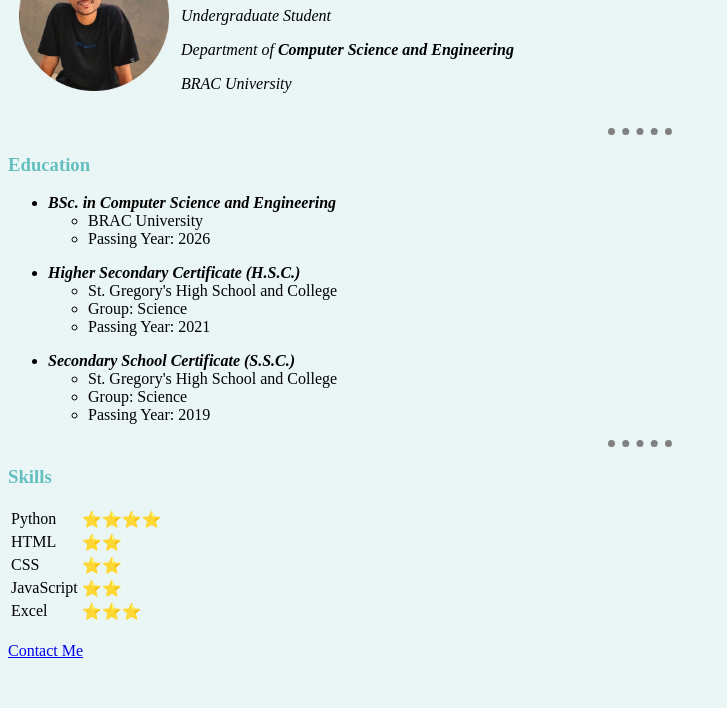
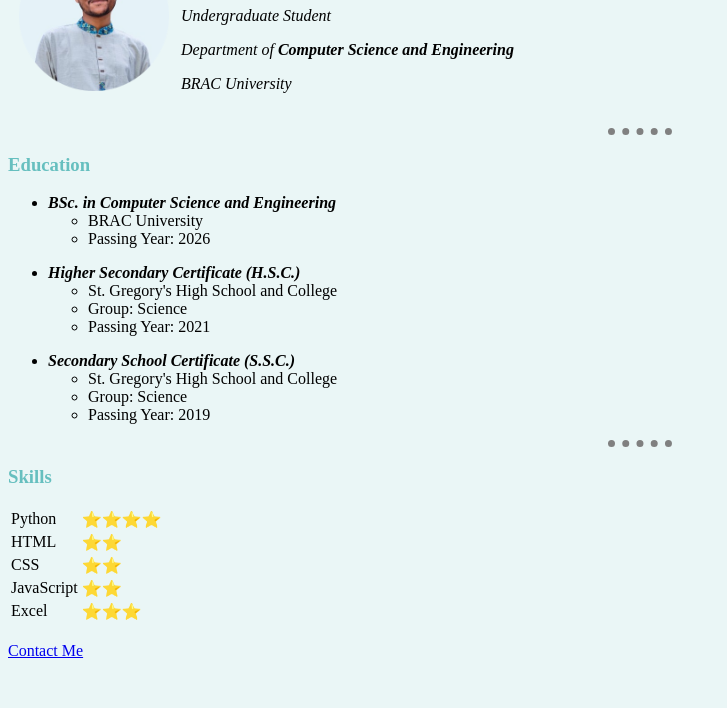
Before and after one commit to gregs484/cv, a plain HTML site: page index.html in a window 1280 px wide. Shown: the part 92-800 px from the top of the page, without its empty margins (0-727 px from the left). Drawn offline with Linux system fonts and the light colour scheme.

Commit message:
Updated profile pic and added favicon index.html

```diff
--- a/index.html
+++ b/index.html
@@ -5,12 +5,13 @@
     <meta name="viewport" content="width=device-width, initial-scale=1.0">
     <title>Zawad's Personal Site</title>
     <link rel="stylesheet" href="css/styles.css">
+    <link rel="icon" href="favicon-panjabi-transparent.ico">
 </head>
 <body>
     <table cellspacing="10">
         <tr>
             <td>
-                <img src="images/snap-circle.png" alt="Zawad's Profile Picture" height="150" width="150">
+                <img src="images/panjabi-circle.png" alt="Zawad's Profile Picture" height="150" width="150">
             </td>
             <td>
                 <h1>Chowdhury Zawad Al Munawar</h1>
```
